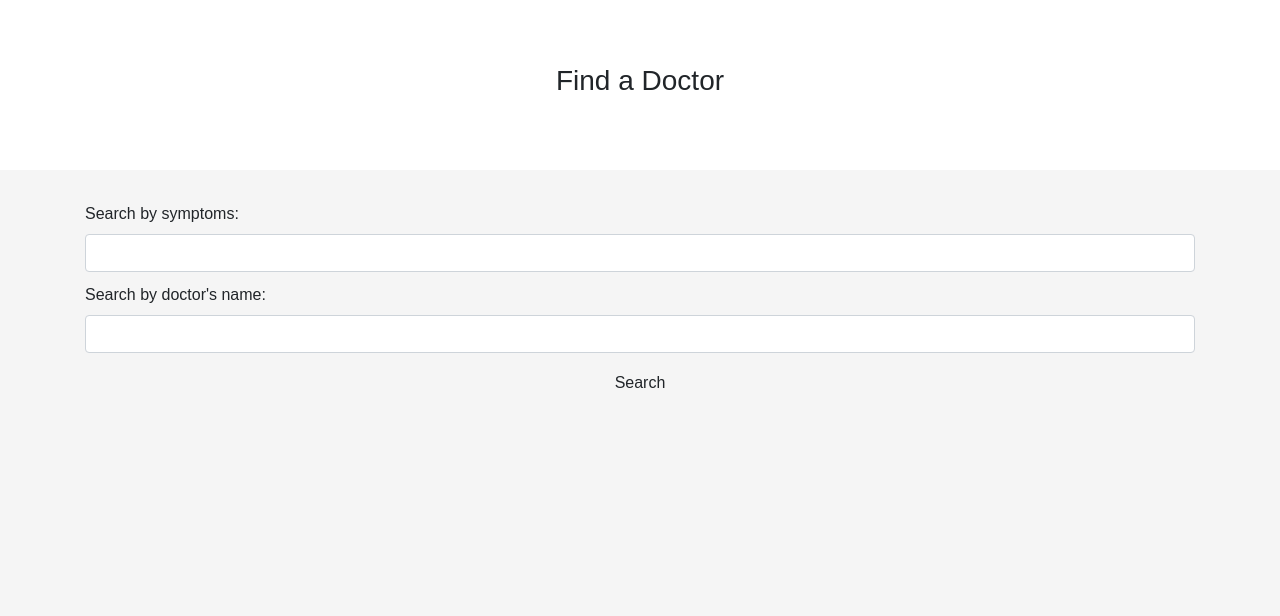
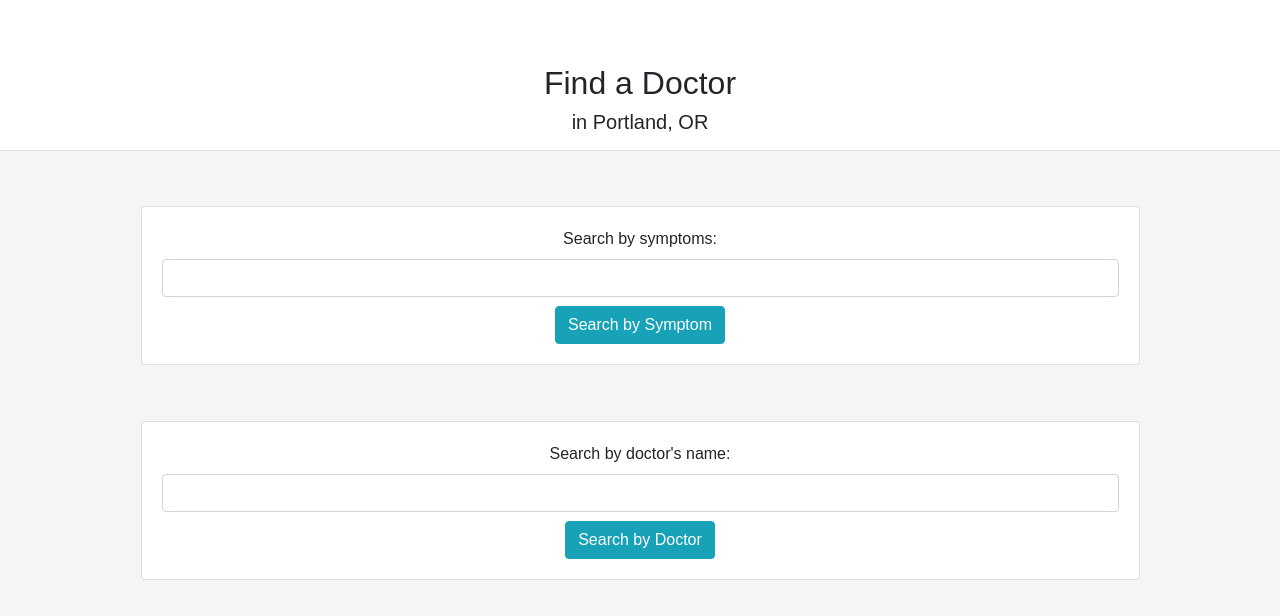
Before and after one commit to mtaylorpdx/doc-finder, a website built with webpack: page src/index.html in a window 1280 px wide. Built offline with nearby package versions, Linux system fonts and the light colour scheme.

Commit message:
allow user to search by doctor name

```diff
--- a/src/doc-service.js
+++ b/src/doc-service.js
@@ -1,8 +1,8 @@
 export class DocService {
 
-  async getDocInfoByIssue(issue) {
+  async getDocInfoByIssue(issue, docName) {
     try {
-      let response = await fetch (`https://api.betterdoctor.com/2016-03-01/doctors?location=45.5160%2C-122.6814%2C25&user_location=37.773%2C-122.413&query=${issue}&skip=0&limit=10&user_key=${process.env.API_KEY}`);
+      let response = await fetch (`https://api.betterdoctor.com/2016-03-01/doctors?location=or-portland&user_location=37.773%2C-122.413&name=${docName}&query=${issue}&skip=0&limit=10&user_key=${process.env.API_KEY}`);
       if (response.status != 200 || response.ok != true) {
         return false;
       } else {
--- a/src/index.html
+++ b/src/index.html
@@ -4,23 +4,38 @@
     <title>Find-a-Doc</title>
   </head>
   <div class="jumbotron jumbotron-fluid">
-    <h3>Find a Doctor</h3>
+    <h2>Find a Doctor</h2>
+    <h5>in Portland, OR</h5>
+    <hr>
+
   </div>
   <body>
     <div class="container">
 
-      <form>
-        <!-- <label for="location">Enter the location you would like to search:</label>
-        <input type="text" class="form-control" id="location" name="location"> -->
 
-        <label for="issue">Search by symptoms:</label>
-        <input type="text" class="form-control" id="issue" name="issue">
+      <div class="card text-center">
+        <div class="card-body">
+          <label for="issue">Search by symptoms:</label>
+          <input type="text" class="form-control" id="issue" name="issue">
+          <button id="searchIssue" class="btn btn-info searchSymptom">Search by Symptom</button>
+        </div>
+      </div>
+      <div class="card text-center">
+        <div class="card-body">
+          <label for="docName">Search by doctor's name:</label>
+          <input type="text" class="form-control" id="docName" name="docName">
+          <button id="searchName" class="btn btn-info searchName">Search by Doctor</button>
+        </div>
+      </div>
+      <!-- <form> -->
+        <!-- <label for="issue">Search by symptoms:</label>
+        <input type="text" class="form-control" id="issue" name="issue"> -->
 
-        <label for="docName">Search by doctor's name:</label>
-        <input type="text" class="form-control" id="docName" name="docName">
+        <!-- <label for="docName">Search by doctor's name:</label>
+        <input type="text" class="form-control" id="docName" name="docName"> -->
 
-        <button type="submit" class="btn btn-block" id="findDoc">Search</button>
-      </form>
+        <!-- <button type="submit" class="btn btn-block" id="findDoc">Search</button> -->
+      <!-- </form> -->
       <div id="append">
 
       </div>
--- a/src/main.js
+++ b/src/main.js
@@ -7,18 +7,15 @@ import { DocService } from './doc-service.js';
 $(document).ready(function() {
   const docService = new DocService();
 
-  $("form").submit(function(event) {
+  $("#searchIssue").click(function(event) {
     event.preventDefault();
     const issue = $('#issue').val();
-    // const location = $('#location').val();
     const docName = $('#docName').val();
-    console.log(docName);
     $('#issue').val("");
-    $('#location').val("");
     $('#docName').val("");
 
     (async () => {
-      const response = await docService.getDocInfoByIssue(issue, location);
+      const response = await docService.getDocInfoByIssue(issue, docName);
       getElements(response);
     })();
 
--- a/src/styles.css
+++ b/src/styles.css
@@ -6,6 +6,11 @@ body {
 .jumbotron {
   background-color: white;
   text-align: center;
+  max-height: 150px;
+}
+
+.card {
+  margin: 5%;
 }
 
 #onLoad {
```
